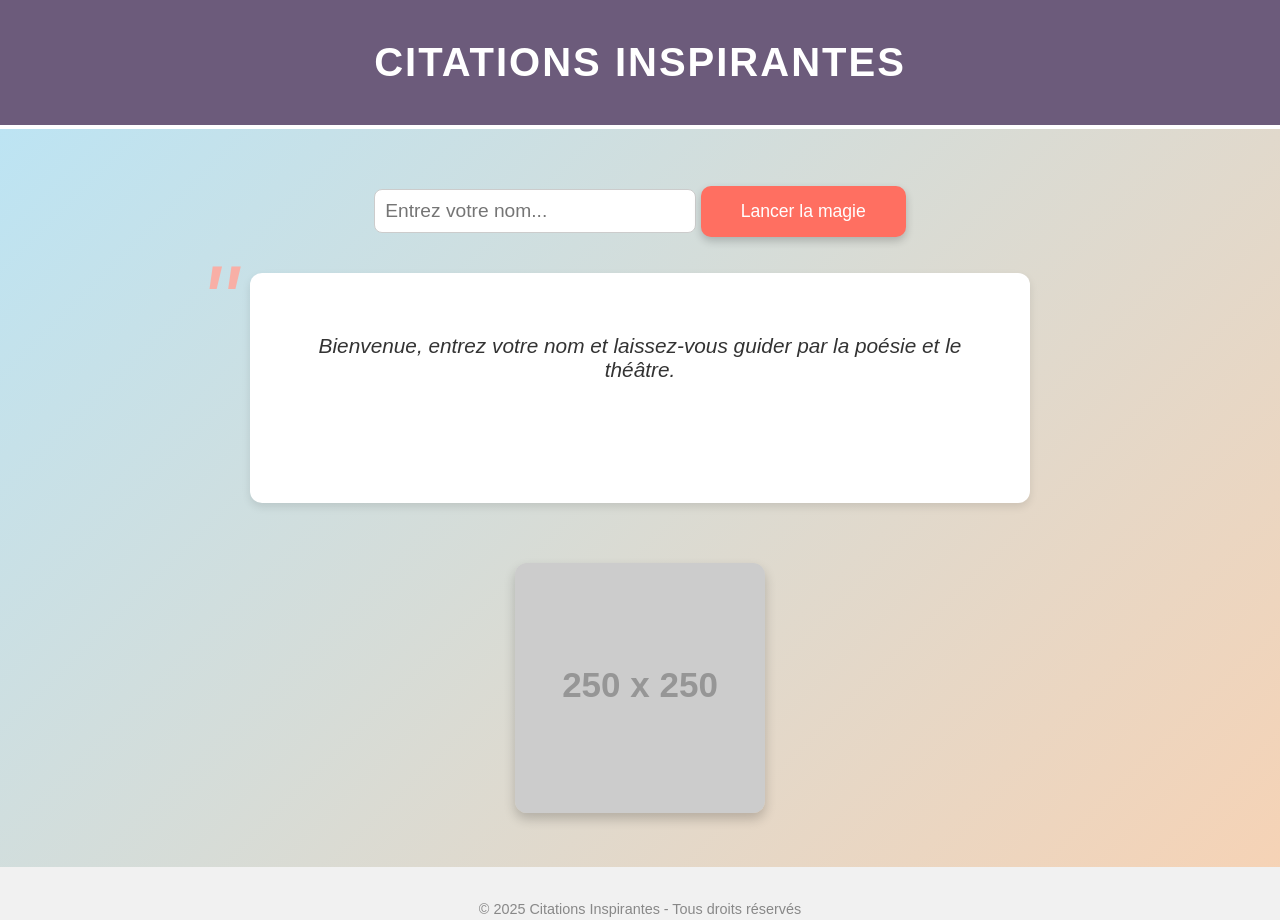
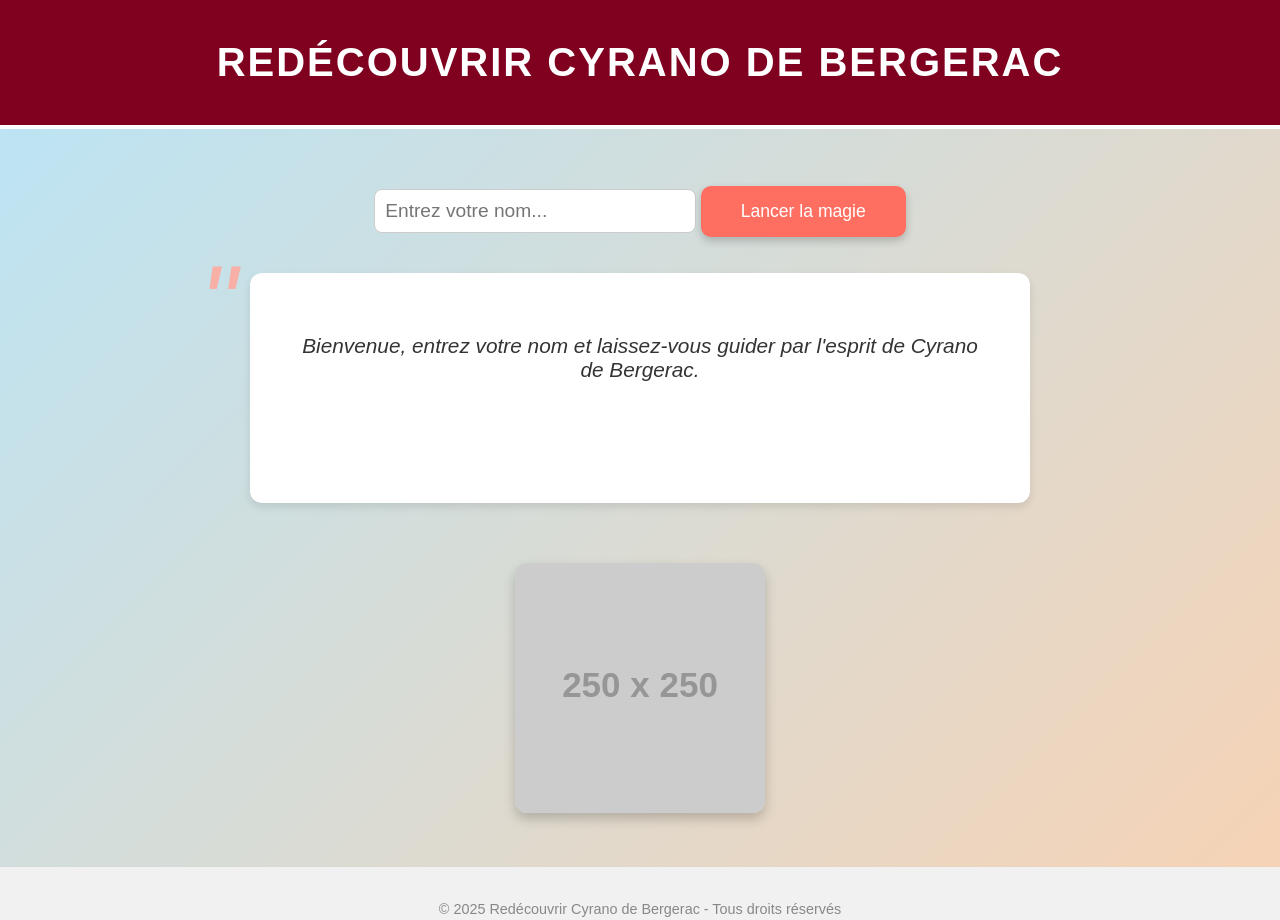
Before and after one commit to smok2000/cyrano2, a plain HTML site: page index.html in a window 1280 px wide. Drawn offline with Linux system fonts and the light colour scheme; placeholder pictures from the web are drawn by us.

Commit message:
Update index.html

```diff
--- a/index.html
+++ b/index.html
@@ -3,7 +3,7 @@
 <head>
     <meta charset="UTF-8">
     <meta name="viewport" content="width=device-width, initial-scale=1.0">
-    <title>Citations Inspirantes - Explorez la poésie et le théâtre</title>
+    <title>Redécouvrir Cyrano de Bergerac</title>
     <style>
         /* Design général */
         body {
@@ -16,7 +16,7 @@
         }
 
         header {
-            background-color: #6C5B7B;
+            background-color: #800020; /* Bordeaux élégant */
             color: white;
             padding: 40px 20px;
             font-size: 2.5em;
@@ -120,7 +120,7 @@
 <body>
 
 <header>
-    Citations Inspirantes
+    Redécouvrir Cyrano de Bergerac
 </header>
 
 <div class="container">
@@ -130,7 +130,7 @@
     </div>
 
     <div class="quote-box" id="quote-box">
-        <p id="quote-text">Bienvenue, entrez votre nom et laissez-vous guider par la poésie et le théâtre.</p>
+        <p id="quote-text">Bienvenue, entrez votre nom et laissez-vous guider par l'esprit de Cyrano de Bergerac.</p>
         <p class="quote-author" id="quote-author"></p>
     </div>
 
@@ -140,22 +140,24 @@
 </div>
 
 <footer>
-    <p>&copy; 2025 Citations Inspirantes - Tous droits réservés</p>
+    <p>&copy; 2025 Redécouvrir Cyrano de Bergerac - Tous droits réservés</p>
 </footer>
 
 <script>
-    // Tableau de citations
+    // Tableau de citations de Cyrano de Bergerac
     const quotes = [
-        { text: "Mais… chanter Rêver, rire, passer, être seul, être libre...", author: "Cyrano de Bergerac" },
-        { text: "Un baiser, mais à tout prendre, qu'est-ce ? Un serment fait d'un peu plus près, une promesse...", author: "Cyrano de Bergerac" },
-        { text: "Il y a beaucoup de gens dont la facilité de parler ne vient que de l'impuissance de se taire.", author: "Molière" },
-        { text: "Travailler sans souci de gloire ou de fortune, À tel voyage, auquel on pense, dans la lune !", author: "Cyrano de Bergerac" },
-        { text: "Les rêves ne sont que la poésie de l'âme.", author: "Paul Éluard" },
-        { text: "Je suis une ombre, et vous qu'une clarté !", author: "Cyrano de Bergerac" },
-        { text: "Les mots sont les vêtements du silence.", author: "Victor Hugo" },
-        { text: "Ah ! non, cela, jamais ! Non, ce serait trop laid, Si le long de ce nez une larme coulait !", author: "Cyrano de Bergerac" },
-        { text: "La poésie, c'est la vérité qui se cache derrière la beauté.", author: "Rimbaud" },
-        { text: "L'amour est un secret qui prend la bouche pour oreille, Un instant d'infini qui fait un bruit d'abeille.", author: "Cyrano de Bergerac" }
+        { text: "Mais… chanter, Rêver, rire, passer, être seul, être libre...", author: "Cyrano de Bergerac" },
+        { text: "Un baiser, mais à tout prendre, qu'est-ce? Un serment fait d'un peu plus près, une promesse...", author: "Cyrano de Bergerac" },
+        { text: "Il y a beaucoup de gens dont la facilité de parler ne vient que de l'impuissance de se taire.", author: "Cyrano de Bergerac" },
+        { text: "Sois satisfait des fleurs, des fruits, même des feuilles, Si c'est dans ton jardin à toi que tu les cueilles !", author: "Cyrano de Bergerac" },
+        { text: "Ne le plaignez pas trop : il a vécu sans pactes, Libre dans sa pensée autant que dans ses actes.", author: "Cyrano de Bergerac" },
+        { text: "Mais on ne se bat pas dans l'espoir du succès ! Non, non c'est bien plus beau lorsque c'est inutile !", author: "Cyrano de Bergerac" },
+        { text: "La lune, dans le ciel, luisait comme une montre, Quand soudain, je ne sais quel soigneux horloger...", author: "Cyrano de Bergerac" },
+        { text: "Le Bret : Eh ! mon Dieu, quelle est donc cette femme ? Cyrano : Un danger Mortel sans le vouloir, exquis sans y songer...", author: "Cyrano de Bergerac" },
+        { text: "Baiser. Le mot est doux ! Je ne vois pas pourquoi votre lèvre ne l’ose...", author: "Cyrano de Bergerac" },
+        { text: "Christian : Las ! je suis sot à m'en tuer de honte ! Cyrano : Mais non, tu ne l'es pas puisque tu t'en rends compte.", author: "Cyrano de Bergerac" },
+        { text: "C'est la nuit qu'il est beau de croire à la lumière.", author: "Cyrano de Bergerac" },
+        { text: "Mais l’œuvre est à toi, l’œuvre est à nous, vivons-là plutôt que de la redécouvrir", author: "" }
     ];
 
     const startButton = document.getElementById('start-button');
@@ -170,13 +172,11 @@
         return quotes[Math.floor(Math.random() * quotes.length)];
     }
 
-    // Fonction de personnalisation des citations
+    // Fonction de personnalisation des citations selon le nom
     function personalizeQuote(name) {
-        if (name.toLowerCase().includes('a')) {
-            return { text: "Un baiser... un secret bien gardé. - Cyrano de Bergerac", author: "" };
-        }
-        if (name.toLowerCase().includes('z')) {
-            return { text: "La poésie, c'est la vérité qui se cache derrière la beauté. - Rimbaud", author: "Rimbaud" };
+        const lowerName = name.toLowerCase();
+        if (lowerName === "roxane" || lowerName === "cyrano" || lowerName === "christian") {
+            return { text: "Mais l’œuvre est à toi, l’œuvre est à nous, vivons-là plutôt que de la redécouvrir", author: "" };
         }
         return getRandomQuote();
     }
```
